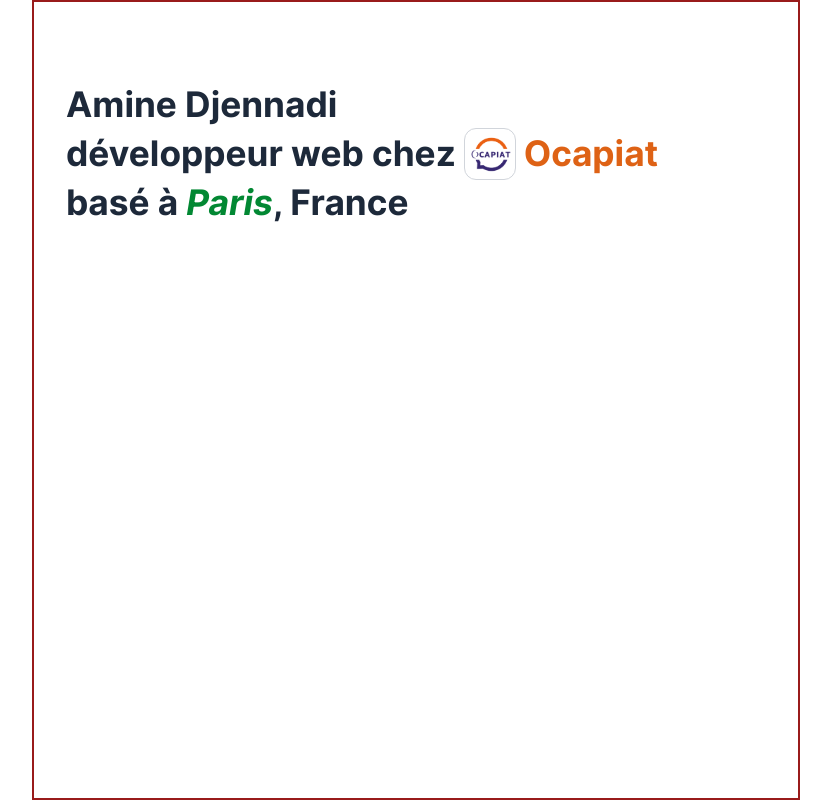
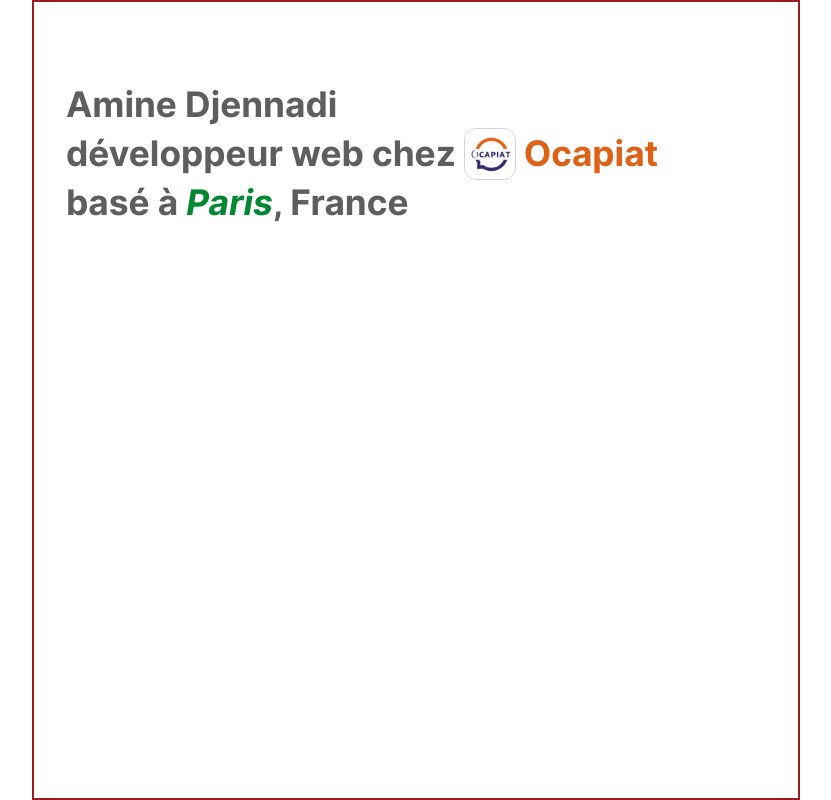
Before and after one commit to Amine-maker/portfolio, a React (Vite) app: page / in a window 1280 px wide. Shown: the whole page, without its empty margins (224-1055 px from the left). Built offline with nearby package versions, Linux system fonts and the light colour scheme.

Commit message:
rebase c

```diff
--- a/src/styles/variable.css
+++ b/src/styles/variable.css
@@ -33,7 +33,7 @@
   --secondary-500: 221, 13%, 46%;
   --secondary-600: 216, 18%, 34%;
   --secondary-700: 218, 24%, 27%;
-  --secondary-800: 214, 33%, 17%;
+  --secondary-800: 0, 0%, 37%;
   --secondary-900: 220, 43%, 11%;
   --secondary-foreground: 0 0% 9%;
 
```
